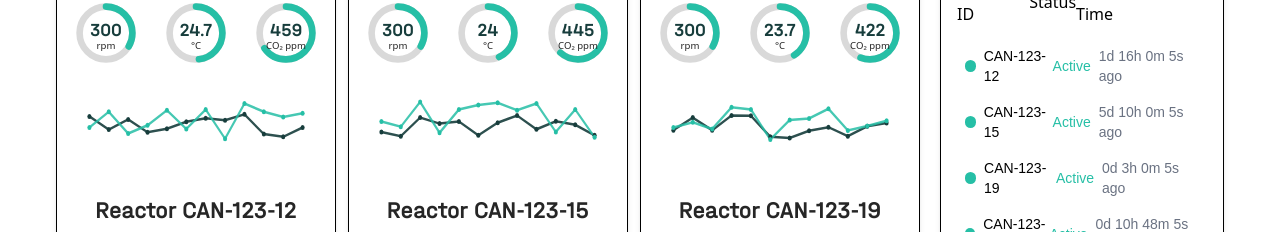
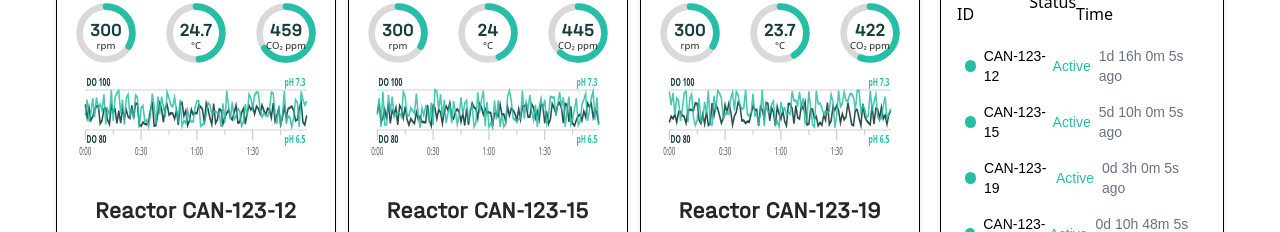
Before and after one commit to Maia-Farms/fungal-intelligence-platform, a React (Vite) app: page /site/1 in a window 1280 px wide. Shown: the part 424-656 px from the top of the page. Built offline with nearby package versions, Linux system fonts and the light colour scheme; a web font is replaced by a local one.

Commit message:
Update Line plot to show min/max values Add more data points

```diff
--- a/src/components/LinePlotMock.tsx
+++ b/src/components/LinePlotMock.tsx
@@ -1,16 +1,18 @@
 import React from "react";
 
 interface LinePlotMockProps {
-  width?: number; // Logical width for viewBox math
-  height?: number; // Logical height for viewBox math
+  width?: number;
+  height?: number;
   phData: number[];
   doData: number[];
   className?: string;
 }
 
-const chartPadding = 20; // Less for a closer-to-edge look
-const chartWidth = 340;  // Logical width for viewBox, not rendered px
-const chartHeight = 100; // Logical height
+const chartPadding = 20;
+const bottomLabelSpace = 20;
+const chartWidth = 340;
+// Add bottom space to the overall height, so e.g. 125 + 20 = 145
+const chartHeight = 145;
 
 function scale(value: number, [min, max]: [number, number], height: number) {
   return chartPadding + ((max - value) / (max - min)) * (height - 2 * chartPadding);
@@ -23,7 +25,8 @@ export default function LinePlotMock({
   phData,
   doData
 }: LinePlotMockProps) {
-  const xStep = (width - 2 * chartPadding) / (phData.length - 1);
+  const numPoints = phData.length;
+  const xStep = (width - 2 * chartPadding) / (numPoints - 1);
 
   const pHPoints = phData.map((d, i) =>
     `${chartPadding + i * xStep},${scale(d, [6.5, 7.3], height)}`
@@ -31,6 +34,24 @@ export default function LinePlotMock({
   const doPoints = doData.map((d, i) =>
     `${chartPadding + i * xStep},${scale(d, [80, 100], height)}`
   ).join(" ");
+
+  // Y positions for top and bottom lines
+const topY = chartPadding;
+const botY = height - chartPadding - bottomLabelSpace;
+  const labelOffset = 2;
+  const fontSize = 11;
+
+  // Tick/label intervals (for 120 points, each 1min, 15min=every 15pts, 30min=every 30pts)
+  const tickEvery = 15;
+  const labelEvery = 30;
+  const totalMinutes = numPoints - 1;
+
+  // Helper to make time string, e.g., "0:00", "0:15", "0:30", "1:00"
+  function minuteToLabel(min: number) {
+    const hours = Math.floor(min / 60);
+    const minutes = min % 60;
+    return `${hours}:${minutes.toString().padStart(2, "0")}`;
+  }
 
   return (
     <div className={className} style={{ width: "100%" }}>
@@ -42,6 +63,104 @@ export default function LinePlotMock({
         className="block"
         style={{ display: "block" }}
       >
+        {/* Top horizontal line */}
+        <line
+          x1={chartPadding}
+          x2={width - chartPadding}
+          y1={topY}
+          y2={topY}
+          stroke="#e5e7eb"
+          strokeWidth={2}
+        />
+        {/* Bottom horizontal line */}
+        <line
+          x1={chartPadding}
+          x2={width - chartPadding}
+          y1={botY}
+          y2={botY}
+          stroke="#e5e7eb"
+          strokeWidth={2}
+        />
+
+        {/* Top-left: DO max label */}
+        <text
+          x={chartPadding + labelOffset}
+          y={topY - 4}
+          fontSize={fontSize}
+          fill="#173D3C"
+          fontWeight={700}
+          textAnchor="start"
+        >
+          DO 100
+        </text>
+        {/* Top-right: pH max label */}
+        <text
+          x={width - chartPadding - labelOffset}
+          y={topY - 4}
+          fontSize={fontSize}
+          fill="#26bfa6"
+          fontWeight={700}
+          textAnchor="end"
+        >
+          pH 7.3
+        </text>
+        {/* Bottom-left: DO min label */}
+        <text
+          x={chartPadding + labelOffset}
+          y={botY + fontSize + 2}
+          fontSize={fontSize}
+          fill="#173D3C"
+          fontWeight={700}
+          textAnchor="start"
+        >
+          DO 80
+        </text>
+        {/* Bottom-right: pH min label */}
+        <text
+          x={width - chartPadding - labelOffset}
+          y={botY + fontSize + 2}
+          fontSize={fontSize}
+          fill="#26bfa6"
+          fontWeight={700}
+          textAnchor="end"
+        >
+          pH 6.5
+        </text>
+
+        {/* Tick marks and labels */}
+        {Array.from({ length: numPoints }).map((_, i) => {
+          if (i % tickEvery !== 0 && i % labelEvery !== 0) return null;
+          const x = chartPadding + i * xStep;
+          // Ticks every 15 mins, longer ticks for labels (every 30 mins)
+          const isLabel = i % labelEvery === 0;
+          return (
+            <g key={`tick-${i}`}>
+              {/* Tick line */}
+              <line
+                x1={x}
+                x2={x}
+                y1={botY}
+                y2={botY + (isLabel ? 10 : 5)}
+                stroke="#bdbdbd"
+                strokeWidth={isLabel ? 1.5 : 1}
+              />
+              {/* Label (every 30 mins, skip the very last tick if you prefer) */}
+              {isLabel && (
+                <text
+                  x={x}
+                  y={botY + fontSize + 14}
+                  fontSize={fontSize - 1}
+                  fill="#555"
+                  textAnchor="middle"
+                  fontWeight={400}
+                >
+                  {minuteToLabel(i)}
+                </text>
+              )}
+            </g>
+          );
+        })}
+
         {/* DO Line */}
         <polyline
           points={doPoints}
@@ -58,7 +177,7 @@ export default function LinePlotMock({
           strokeWidth={2.5}
           opacity={0.85}
         />
-        {doData.map((d, i) => (
+        {/* {doData.map((d, i) => (
           <circle key={`do-${i}`}
             cx={chartPadding + i * xStep}
             cy={scale(d, [80, 100], height)}
@@ -71,7 +190,7 @@ export default function LinePlotMock({
             cy={scale(d, [6.5, 7.3], height)}
             r={2.5} fill="#26bfa6"
           />
-        ))}
+        ))} */}
       </svg>
     </div>
   );
--- a/src/components/StatCard.tsx
+++ b/src/components/StatCard.tsx
@@ -109,7 +109,7 @@ export const StatCard: React.FC<StatCardProps> = ({
                                 <SVGGauge value={co2} min={200} max={600} units="CO₂ ppm" title="" />
                             </div>
                         </div>
-                        <LinePlotMock width={300} height={100} className="mt-4" phData={phData} doData={doData} />
+                        <LinePlotMock width={400} height={100} className="mt-1" phData={phData} doData={doData} />
                     </div>
                     <div className="mb-2">
                         <h3 className="font-halvar-medium text-2xl font-semibold text-[#262626] mb-1 text-center">
--- a/src/pages/Site.tsx
+++ b/src/pages/Site.tsx
@@ -47,9 +47,9 @@ function initialMetrics() {
   return reactorIds.map(() => ({
     temp: initialTemp(),
     rpm: 300,
-    co2: initialCO2(), // CO2 added here
-    phData: Array.from({ length: 12 }, randomPh),
-    doData: Array.from({ length: 12 }, randomDO),
+    co2: initialCO2(),
+    phData: Array.from({ length: 120 }, randomPh),
+    doData: Array.from({ length: 120 }, randomDO),
   }));
 }
 
@@ -63,14 +63,13 @@ export default function Site() {
       prevMetrics.map((m) => {
         const tempDelta = Math.random() * 0.08 - 0.04;
         const newTemp = clamp(m.temp + tempDelta, 21.0, 26.0);
-          // Simulate small CO2 drift (±1 ppm each time)
         const co2Delta = Math.random() * 2 - 1;
         const newCO2 = clamp(m.co2 + co2Delta, 300, 500);
         return {
           temp: newTemp,
           rpm: m.rpm,
           co2: newCO2,
-            phData: [...m.phData.slice(1), randomPh()],
+          phData: [...m.phData.slice(1), randomPh()], // shift left, add new to end
           doData: [...m.doData.slice(1), randomDO()],
         };
       })
```
Lines whose indentation alone changed are shown as unchanged.
